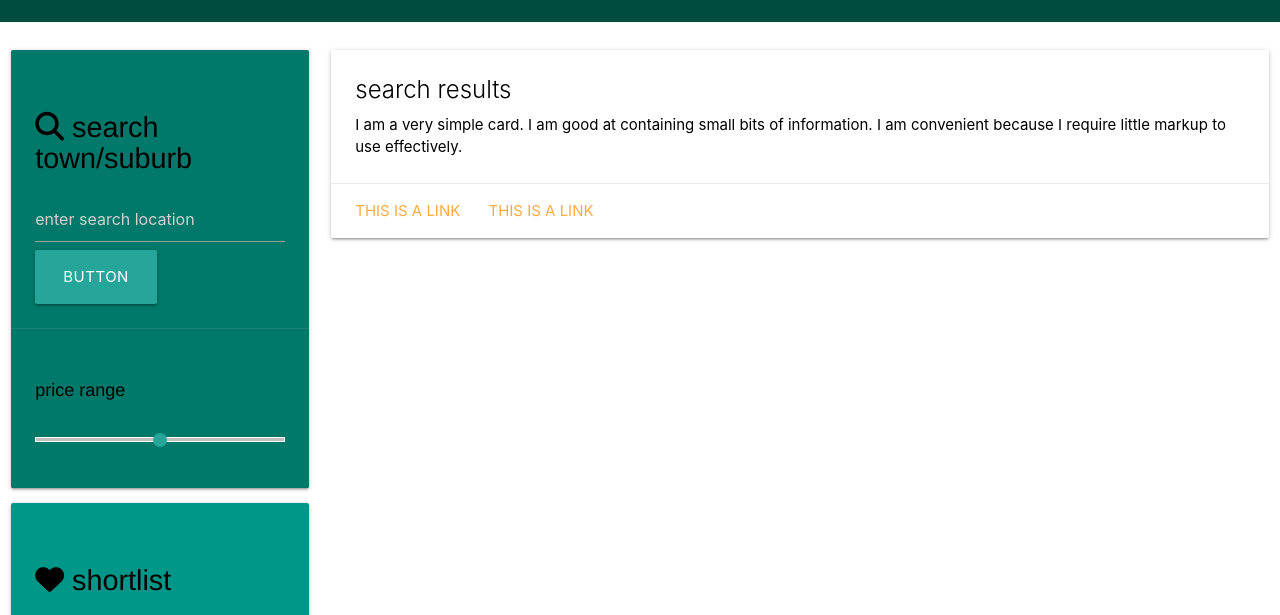
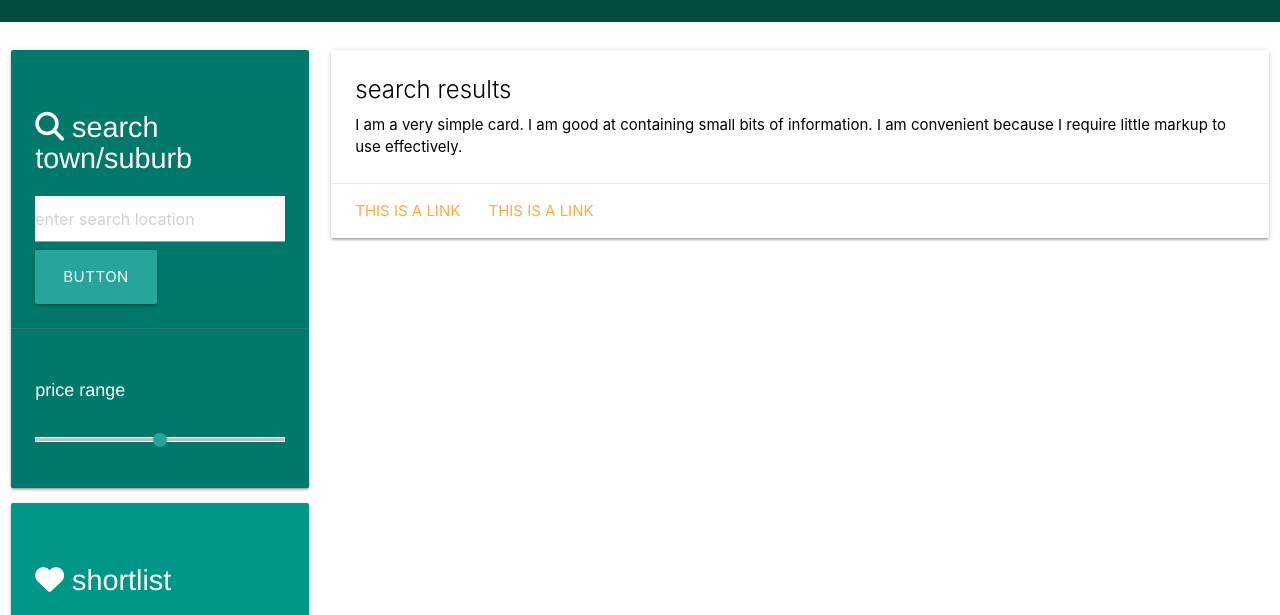
Before and after one commit to TRN10/realocater, a plain HTML site: page index.html in a window 1280 px wide. Shown: the part 114-729 px from the top of the page. Drawn offline with nearby package versions, Linux system fonts and the light colour scheme; a web font is replaced by a local one.

Commit message:
h2 changed to white

```diff
--- a/assets/style.css
+++ b/assets/style.css
@@ -9,7 +9,9 @@
 h2 {
     font-family: helvetica, sans-serif;
     font-size: larger;
-    color: black;
+    color: white;
 }
 
-#004d40 teal darken-4
+#location-name {
+    background-color: white;
+}
```
